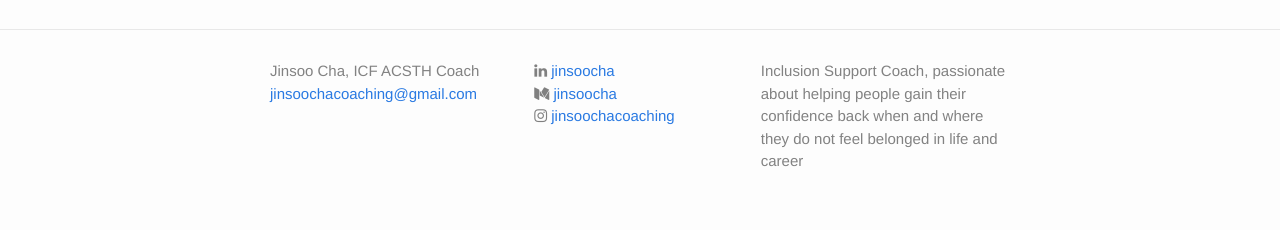
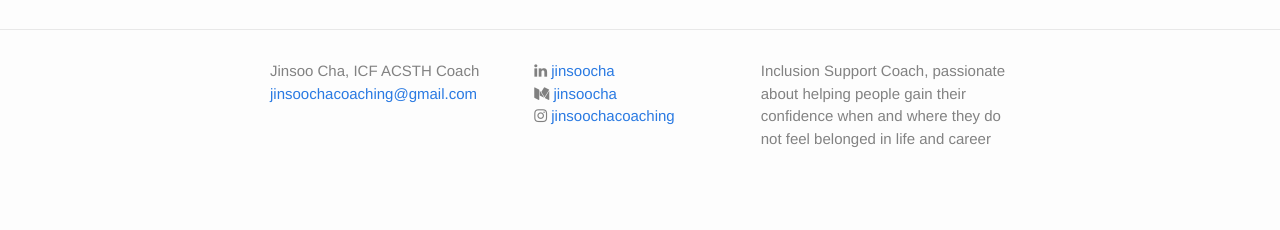
Before and after one commit to jinsoocha/jinsoocha.github.io, a Jekyll site: the page built from index.html, in a window 1280 px wide. Shown: the part 1101-1331 px from the top of the page. Built offline with Jekyll 4.4.1, drawn with Linux system fonts in a browser that asks for light colours; nearby versions of some CDN libraries.

Commit message:
Update _config.yml

```diff
--- a/_config.yml
+++ b/_config.yml
@@ -10,7 +10,7 @@ title: Jinsoo Cha Coaching
 name: Jinsoo Cha, ICF ACSTH Coach
 email: jinsoochacoaching@gmail.com
 description: > # this means to ignore newlines until "baseurl:"
-  Inclusion Support Coach, passionate about helping people gain their confidence back when and where they do not feel belonged in life and career
+  Inclusion Support Coach, passionate about helping people gain their confidence when and where they do not feel belonged in life and career
 baseurl: "" # the subpath of your site, e.g. /blog
 url: "jinsoocha.github.io" # the base hostname & protocol for your site
 
```
